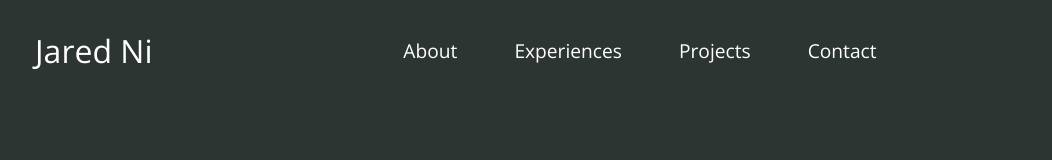
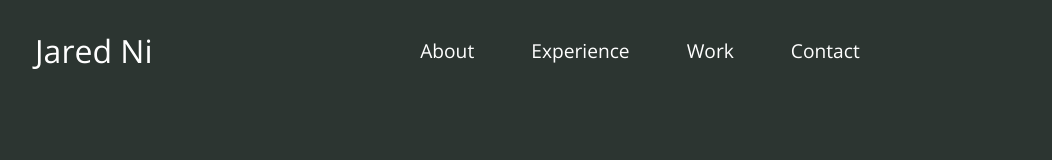
Before and after one commit to jared-ni/personal-website, a React (Create React App) app: page / in a window 1280 px wide. Shown: the top 160 px of the page, without its empty margins (0-1052 px from the left). Built offline with nearby package versions, Linux system fonts and the light colour scheme.

Commit message:
adding routing for single page

```diff
--- a/package.json
+++ b/package.json
@@ -12,6 +12,7 @@
     "react": "^18.2.0",
     "react-dom": "^18.2.0",
     "react-router-dom": "^6.3.0",
+    "react-router-hash-link": "^2.4.3",
     "react-scripts": "5.0.1",
     "web-vitals": "^2.1.4"
   },
--- a/src/App.css
+++ b/src/App.css
@@ -6,6 +6,7 @@
     font-family: 'Source Code Pro', monospace;
     font-family: 'DM Sans', sans-serif;
     font-family: 'Open Sans', sans-serif;
+    scroll-behavior: smooth;
   }
 
 
@@ -20,3 +21,8 @@
     justify-content: center;
     font-size: 3rem;
   }
+
+  .home-container {
+    position: relative;
+    flex-direction: column;
+  }
--- a/src/App.js
+++ b/src/App.js
@@ -1,18 +1,36 @@
 import Navbar from './components/Navbar';
 import './App.css';
-import { BrowserRouter as Router, Routes, Route } from 'react-router-dom';
-import Home from './components/pages/Home';
+import { BrowserRouter as Router } from 'react-router-dom';
+import HeroSection from './components/HeroSection';
+import AboutMe from './components/AboutMe';
+import Experience from './components/Experience';
+import Project from './components/Project';
+import Contact from './components/Contact';
+
 
 function App() {
   return (
     <>
-      <Router>
-        <Navbar />
-        <Routes>
-          <Route path='/' element={<Home/>}/>
-        </Routes>
-      </Router>
-
+    <Router>
+      <Navbar />
+      <main id="home">
+        <section className="hero" id="#">
+          <HeroSection/>
+        </section>
+        <section className="about" id="about">
+          <AboutMe/>
+        </section>
+        <section className="experience" id="experience">
+          <Experience/>
+        </section>
+        <section className="work" id="work">
+          <Project/>
+        </section>
+        <section className="contact" id="contact">
+          <Contact/>
+        </section>
+      </main>
+    </Router>
     </>
 
   );
--- a/src/components/HeroSection.js
+++ b/src/components/HeroSection.js
@@ -5,7 +5,7 @@ import bridgeImage from '../images/bridge.jpeg';
 
 function HeroSection() {
   return (
-    <div className='hero-container'>
+    <div className='hero-container' id="/">
         <div className='hero-center-container'>
         <img className="heroImage" src={bridgeImage} alt="Jared Ni"/>
 
--- a/src/components/Navbar.js
+++ b/src/components/Navbar.js
@@ -1,5 +1,5 @@
 import React, {useEffect, useState} from 'react'
-import { Link } from 'react-router-dom';
+import { HashLink } from 'react-router-hash-link';
 import './Navbar.css';
 
 
@@ -39,9 +39,9 @@ function Navbar() {
         <>
             <nav className={scrollDirection === "down" ? 'navbar' : 'navbar hide'}>
 
-                <Link to='/' className='navbar-logo'>
+                <HashLink to='#' className='navbar-logo'>
                     <div>Jared Ni<div className="hidden-arrow">&nbsp; <i class="fa-solid fa-arrow-right-long"></i></div></div>
-                </Link>
+                </HashLink>
 
                 <div className="menu-icon" onClick={handleClick}>
                     <i className={click ? 'fas fa-times' : 'fas fa-bars'} />
@@ -49,24 +49,24 @@ function Navbar() {
 
                 <ul className={click ? 'nav-menu active' : 'nav-menu'}>
                     <li className='nav-item'>
-                        <Link to='/' className={click ? 'nav-links active' : 'nav-links'} onClick={closeMobileMenu}>
+                        <HashLink to='#about' className={click ? 'nav-links active' : 'nav-links'} onClick={closeMobileMenu}>
                             About
-                        </Link>
+                        </HashLink>
                     </li>
                     <li className='nav-item'>
-                        <Link to='/experience' className={click ? 'nav-links active' : 'nav-links'} onClick={closeMobileMenu}>
-                            Experiences
-                        </Link>
+                        <HashLink to='#experience' className={click ? 'nav-links active' : 'nav-links'} onClick={closeMobileMenu}>
+                            Experience
+                        </HashLink>
                     </li>
                     <li className='nav-item'>
-                        <Link to='/blogs' className={click ? 'nav-links active' : 'nav-links'} onClick={closeMobileMenu}>
-                            Projects
-                        </Link>
+                        <HashLink to='#work' className={click ? 'nav-links active' : 'nav-links'} onClick={closeMobileMenu}>
+                            Work
+                        </HashLink>
                     </li>
                     <li className='nav-item'>
-                        <Link to='/contact' className={click ? 'nav-links active' : 'nav-links'} onClick={closeMobileMenu}>
+                        <HashLink to='#contact' className={click ? 'nav-links active' : 'nav-links'} onClick={closeMobileMenu}>
                             Contact
-                        </Link>
+                        </HashLink>
                     </li>
                 </ul>
             </nav>
```
Also changed, not shown: 1 other file (tests, documents, lock files or other folders).
